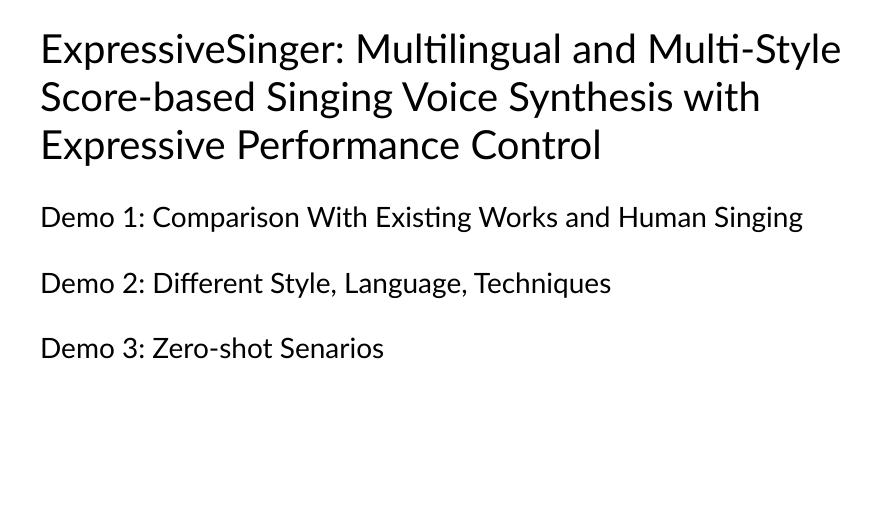
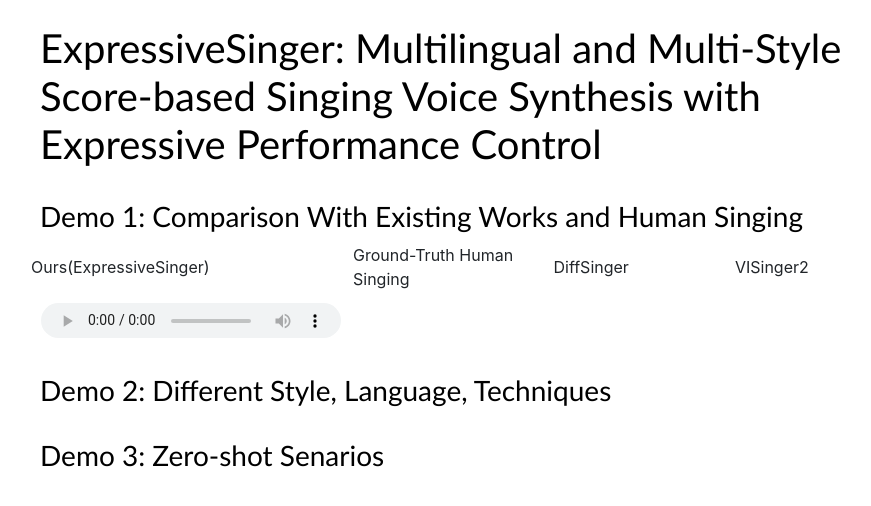
Before and after one commit to ExpressiveSinger/ExpressiveSinger, a plain HTML site: page index.html in a window 1280 px wide. Shown: the whole page, without its empty margins (162-1033 px from the left). Drawn offline with Linux system fonts and the light colour scheme.

Commit message:
Update index.html

```diff
--- a/index.html
+++ b/index.html
@@ -15,6 +15,77 @@
     <h1> ExpressiveSinger: Multilingual and Multi-Style Score-based Singing Voice Synthesis with Expressive Performance Control </h1>
     </br>
     <h3> Demo 1: Comparison With Existing Works and Human Singing </h3>
+    <table>
+  <tbody>
+    <tr>
+      <td>Ours(ExpressiveSinger)</td>
+      <td>Ground-Truth Human Singing</td>
+      <td>DiffSinger</td>
+      <td>VISinger2</td>
+    </tr>
+    <tr>
+      <td><audio controls src="/demo/exp1/2044001665_Ours.wav", controlsList="nodownload"></audio></td>
+      <td></td>
+      <td></td>
+      <td></td>
+    </tr>
+    <tr>
+      <td></td>
+      <td></td>
+      <td></td>
+      <td></td>
+    </tr>
+    <tr>
+      <td></td>
+      <td></td>
+      <td></td>
+      <td></td>
+    </tr>
+    <tr>
+      <td></td>
+      <td></td>
+      <td></td>
+      <td></td>
+    </tr>
+    <tr>
+      <td></td>
+      <td></td>
+      <td></td>
+      <td></td>
+    </tr>
+    <tr>
+      <td></td>
+      <td></td>
+      <td></td>
+      <td></td>
+    </tr>
+    <tr>
+      <td></td>
+      <td></td>
+      <td></td>
+      <td></td>
+    </tr>
+    <tr>
+      <td></td>
+      <td></td>
+      <td></td>
+      <td></td>
+    </tr>
+    <tr>
+      <td></td>
+      <td></td>
+      <td></td>
+      <td></td>
+    </tr>
+  </tbody>
+  <colgroup>
+    <col style="width: 25%;">
+    <col style="width: 26.5556%;">
+    <col style="width: 23.4444%;">
+    <col style="width: 25%;">
+  </colgroup>
+</table>
+
     </br>
     <h3> Demo 2: Different Style, Language, Techniques</h3>
     </br>
```
